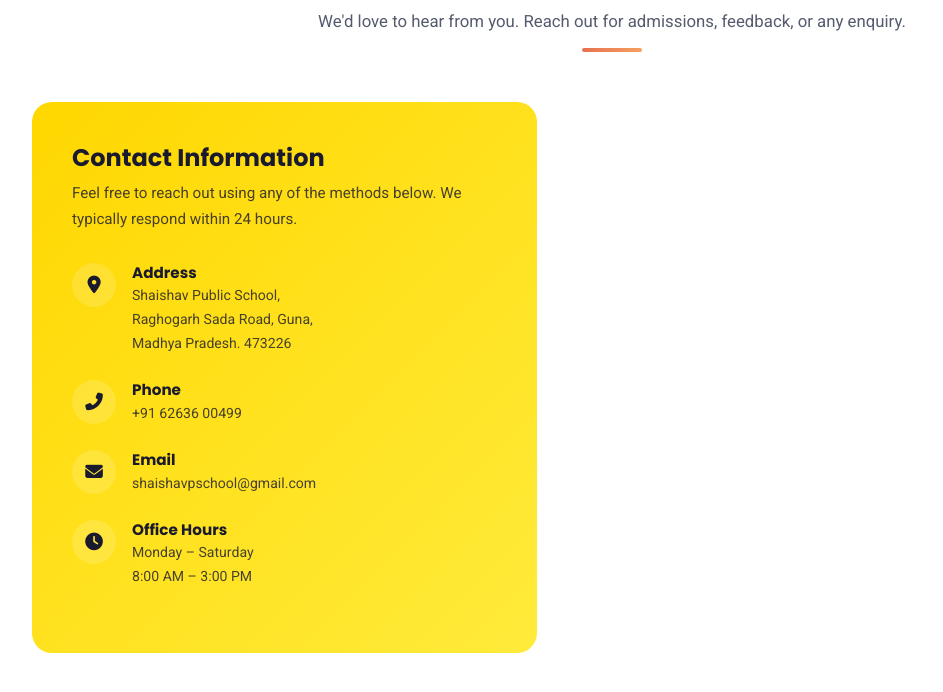
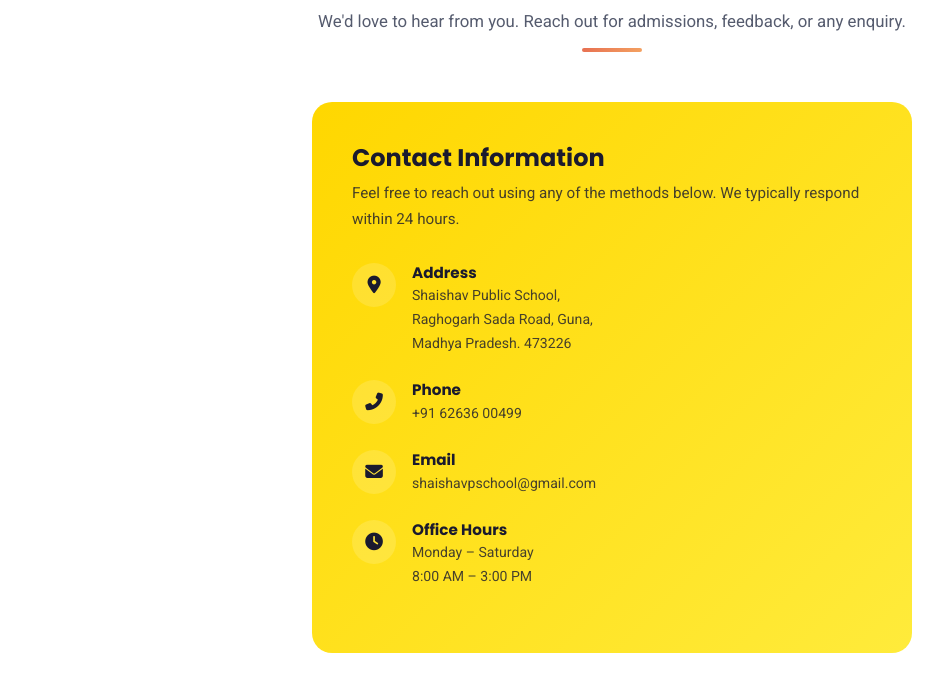
Before and after one commit to aniruddhsharma803-beep/Shaishav-Public-School, a website: page contact.html in a window 1280 px wide. Shown: the part 500-1192 px from the top of the page, without its empty margins (28-971 px from the left). Drawn offline with Linux system fonts and the light colour scheme.

Commit message:
Center the contact card on the contact page

```diff
--- a/css/style.css
+++ b/css/style.css
@@ -908,9 +908,11 @@ input, textarea, select { font-family: inherit; outline: none; }
    CONTACT FORM
    ============================================ */
 .contact-grid {
-  display: grid;
-  grid-template-columns: 1fr 1.2fr;
-  gap: 50px;
+  display: flex;
+  justify-content: center;
+  max-width: 600px;
+  margin: 0 auto;
+  width: 100%;
 }
 .contact-info-card {
   background: linear-gradient(135deg, var(--primary), var(--primary-light));
```
